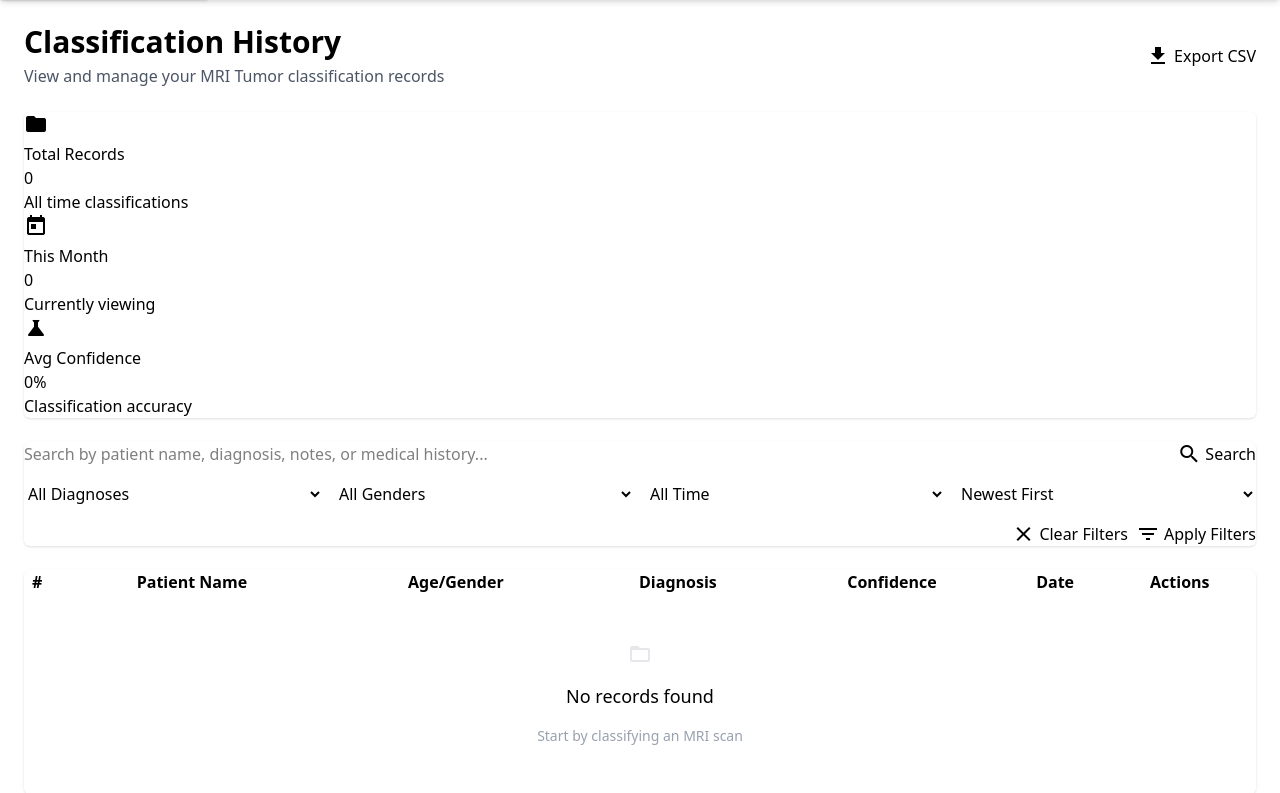
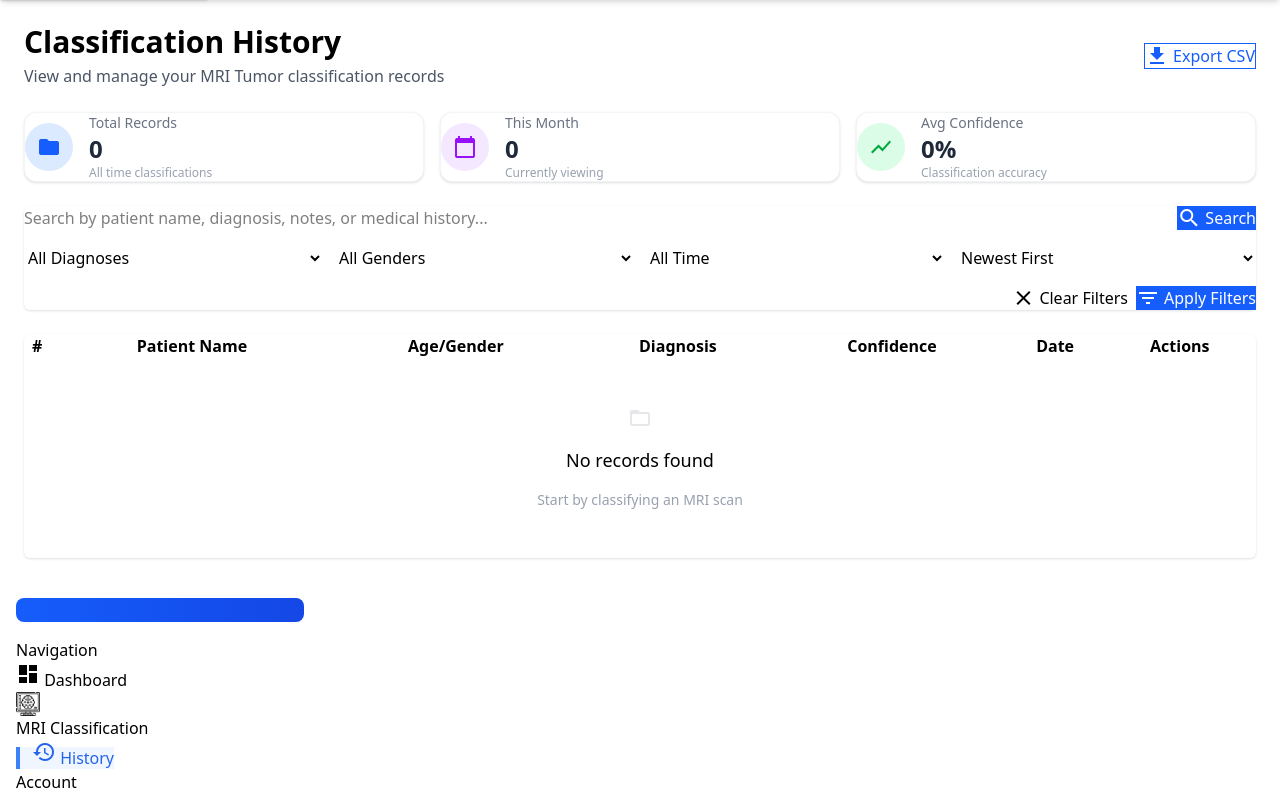
Before and after one commit to WWH16/tumor-classification-web-ver, a Django app: page /app/history/ in a window 1280 px wide. Shown: the part 218-1011 px from the top of the page. Run offline with Django 5.2, Linux system fonts and the light colour scheme; data that the repository does not hold is empty; some libraries are stand-ins or nearby versions.

Commit message:
updated the color of the buttons

```diff
--- a/mainapp/templates/history.html
+++ b/mainapp/templates/history.html
@@ -12,43 +12,60 @@
       <p class="text-gray-600 mt-1">View and manage your MRI Tumor classification records</p>
     </div>
     <div>
-      <a href="{% url 'history_export' %}" class="btn btn-outline btn-primary flex items-center gap-1">
+    <a href="{% url 'history_export' %}"
+       class="btn border border-blue-600 text-blue-600 bg-transparent hover:bg-blue-600 hover:text-white flex items-center gap-1 transition-colors duration-200">
       <i class="material-icons">download</i> Export CSV
     </a>
     </div>
   </div>
 
 <!-- Stats Cards -->
-  <div class="stats stats-vertical lg:stats-horizontal shadow rounded-md w-full">
-    <div class="stat">
-      <div class="stat-figure text-primary">
-        <i class="material-icons text-4xl">folder</i>
+<div class="grid grid-cols-1 md:grid-cols-3 gap-4">
+  <!-- Total Records -->
+  <div class="card bg-white shadow-sm rounded-xl border border-gray-100 hover:shadow-md transition">
+    <div class="card-body flex flex-row items-center space-x-4">
+      <div class="flex items-center justify-center w-12 h-12 rounded-full bg-blue-100">
+        <i class="material-icons text-blue-600 text-3xl">folder</i>
       </div>
-      <div class="stat-title">Total Records</div>
-      <div class="stat-value text-primary">{{ total_count }}</div>
-      <div class="stat-desc">All time classifications</div>
+      <div>
+        <p class="text-sm text-gray-500">Total Records</p>
+        <h3 class="text-2xl font-semibold text-gray-800">{{ total_count }}</h3>
+        <p class="text-xs text-gray-400">All time classifications</p>
+      </div>
+    </div>
   </div>
 
-    <div class="stat">
-      <div class="stat-figure text-secondary">
-        <i class="material-icons text-4xl">today</i>
+  <!-- This Month -->
+  <div class="card bg-white shadow-sm rounded-xl border border-gray-100 hover:shadow-md transition">
+    <div class="card-body flex flex-row items-center space-x-4">
+      <div class="flex items-center justify-center w-12 h-12 rounded-full bg-purple-100">
+        <i class="material-icons text-purple-600 text-3xl">calendar_today</i>
       </div>
-      <div class="stat-title">This Month</div>
-      <div class="stat-value text-secondary">{{ page_obj.paginator.count }}</div>
-      <div class="stat-desc">Currently viewing</div>
+      <div>
+        <p class="text-sm text-gray-500">This Month</p>
+        <h3 class="text-2xl font-semibold text-gray-800">{{ page_obj.paginator.count }}</h3>
+        <p class="text-xs text-gray-400">Currently viewing</p>
+      </div>
+    </div>
   </div>
 
-<div class="stat">
-  <div class="stat-figure text-accent">
-    <i class="material-icons text-4xl">science</i>
+  <!-- Average Confidence -->
+  <div class="card bg-white shadow-sm rounded-xl border border-gray-100 hover:shadow-md transition">
+    <div class="card-body flex flex-row items-center space-x-4">
+      <div class="flex items-center justify-center w-12 h-12 rounded-full bg-green-100">
+        <i class="material-icons text-green-600 text-3xl">show_chart</i>
       </div>
-  <div class="stat-title">Avg Confidence</div>
-  <div class="stat-value text-accent">
+      <div>
+        <p class="text-sm text-gray-500">Avg Confidence</p>
+        <h3 class="text-2xl font-semibold text-gray-800">
           {{ avg_confidence|default:0|floatformat:0 }}%
-  </div>
-  <div class="stat-desc">Classification accuracy</div>
+        </h3>
+        <p class="text-xs text-gray-400">Classification accuracy</p>
       </div>
     </div>
+  </div>
+</div>
+
 
   <!-- Search & Filters -->
   <div class="card bg-white shadow rounded-md">
@@ -57,7 +74,7 @@
         <div class="flex gap-2">
           <input type="text" name="search" placeholder="Search by patient name, diagnosis, notes, or medical history..."
                  class="input input-bordered flex-1" value="{{ search_query }}"/>
-          <button type="submit" class="btn btn-primary flex items-center gap-1">
+            <button type="submit" class="btn bg-blue-600 text-white hover:bg-blue-700 flex items-center gap-1">
               <i class="material-icons">search</i> Search
             </button>
         </div>
@@ -103,7 +120,7 @@
           <a href="{% url 'history' %}" class="btn btn-ghost btn-sm flex items-center gap-1">
             <i class="material-icons text-sm">clear</i> Clear Filters
           </a>
-          <button type="submit" class="btn btn-primary btn-sm flex items-center gap-1">
+            <button type="submit" class="btn bg-blue-600 text-white hover:bg-blue-700 btn-sm flex items-center gap-1">
               <i class="material-icons text-sm">filter_list</i> Apply Filters
             </button>
         </div>
@@ -165,7 +182,7 @@
                 <td>
                   <div class="flex items-center gap-3">
                     <div class="avatar placeholder">
-                      <div class="bg-primary text-primary-content rounded-full w-10">
+                      <div class="bg-blue-600 text-primary-content rounded-full w-10">
                         <span class="text-xs">{{ classification.full_name.0|upper }}</span>
                       </div>
                     </div>
@@ -187,12 +204,9 @@
                 <td>
                   <div class="flex items-center justify-center">
                     <svg class="w-12 h-12" viewBox="0 0 36 36" style="--value:{{ classification.confidence_percentage|floatformat:0 }}; --prog-color:{{ classification.confidence_color }};">
-      <!-- Track -->
                       <circle cx="18" cy="18" r="15.9155" fill="none" stroke="rgba(0,0,0,0.06)" stroke-width="4"></circle>
-      <!-- Progress (uses stroke-dasharray 100 so dashoffset can be percentage) -->
                       <circle cx="18" cy="18" r="15.9155" fill="none" stroke="var(--prog-color)" stroke-width="4" stroke-linecap="round"
                               style="stroke-dasharray:100; stroke-dashoffset:100; transform: rotate(-90deg); transform-origin: 50% 50%; transition: stroke-dashoffset .6s ease, stroke .25s ease;"></circle>
-      <!-- Center text -->
                       <text x="50%" y="50%" dominant-baseline="central" text-anchor="middle" font-size="9" fill="var(--prog-color)" class="font-bold">
                         {{ classification.confidence_percentage|floatformat:0 }}%
                       </text>
@@ -295,7 +309,6 @@
     const value = Math.min(100, Math.max(0, parseFloat(raw)));
     const circle = svg.querySelector('circle[stroke-linecap="round"]');
     if (!circle) return;
-    // trigger animation a tick later so CSS transition runs
     requestAnimationFrame(() => {
       circle.style.strokeDashoffset = String(100 - value);
     });
```
Lines whose indentation alone changed are shown as unchanged.
